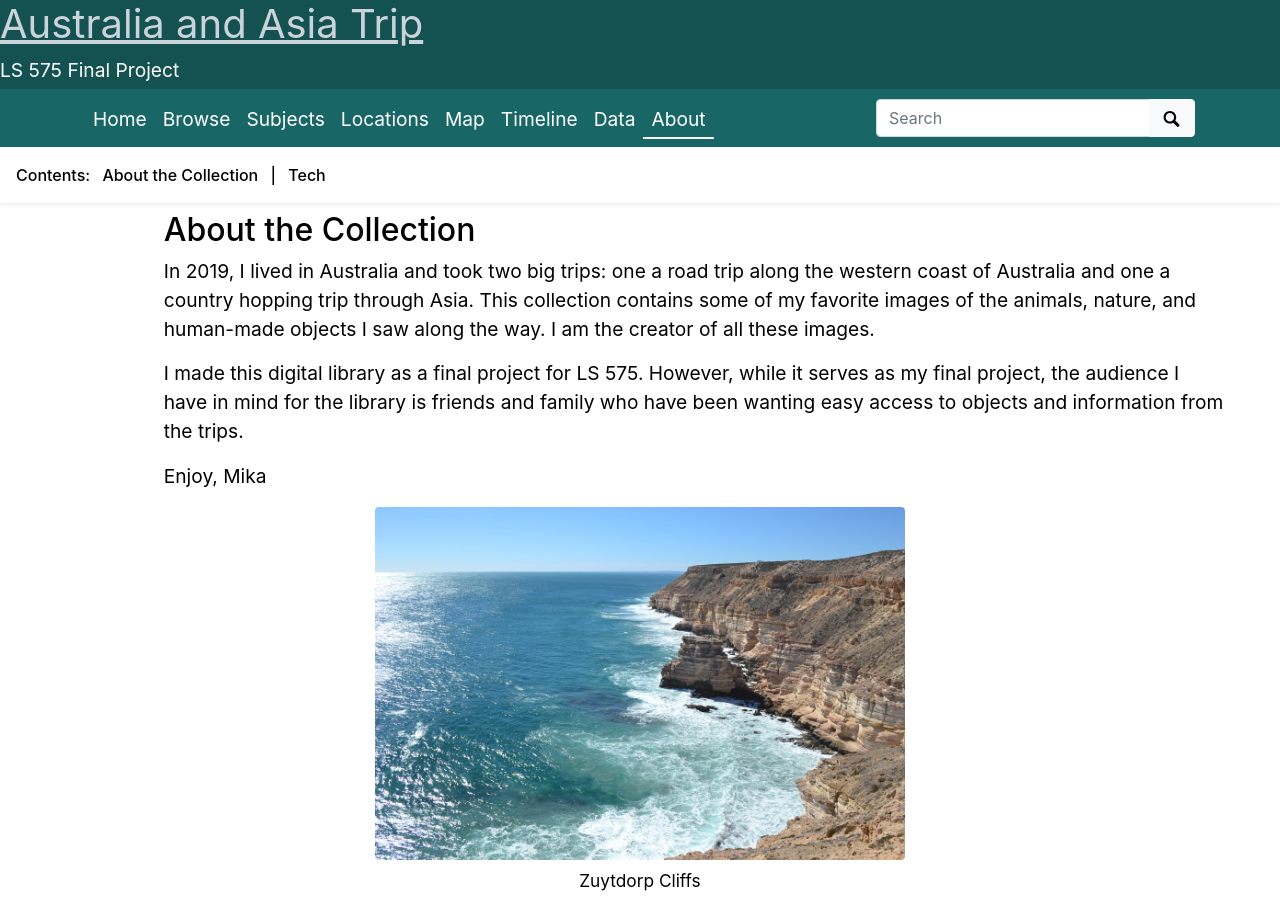
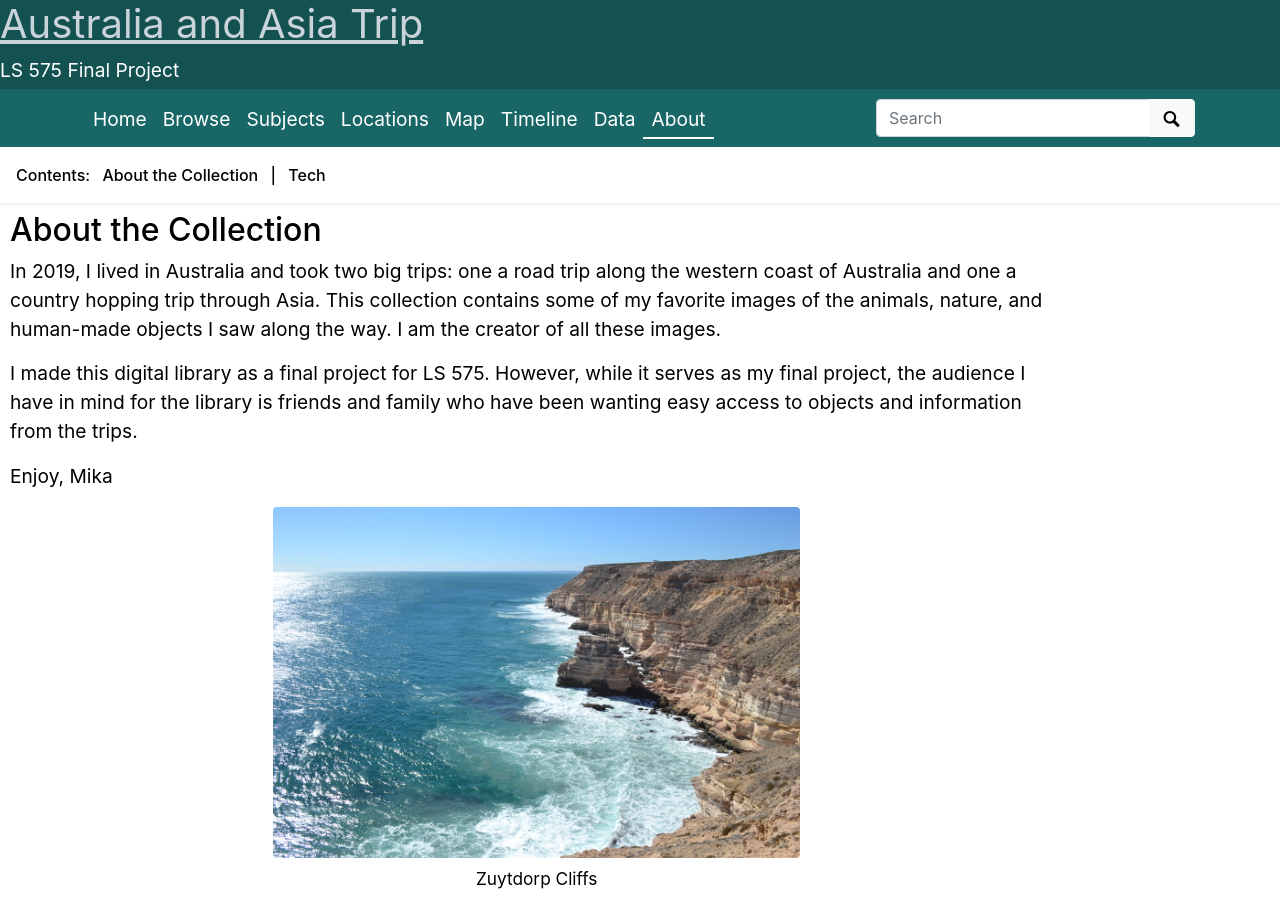
Before and after one commit to mikasmith97/final.github.io, a Jekyll site: the page built from pages/about.md, in a window 1280 px wide and 900 px high. Built offline with Jekyll 4.4.1, drawn with Linux system fonts in a browser that asks for light colours.

Commit message:
Update about.html

```diff
--- a/_layouts/about.html
+++ b/_layouts/about.html
@@ -3,8 +3,8 @@ layout: default
 ---
 
 {% include feature/nav-menu.html sections="About the Collection" %}
-<div class="row justify-content-around">
-  <div class="col-md-10 offset-md-1">
+<div class="row" style="padding-left: 10px">
+  <div class="col-md-10">
     <h2>About the Collection</h2>
     <p>In 2019, I lived in Australia and took two big trips: one a road trip along the western coast of Australia and one a country hopping trip through Asia. This collection contains some of my favorite images of the animals, nature, and human-made objects I saw along the way. I am the creator of all these images. </p>
 
```
